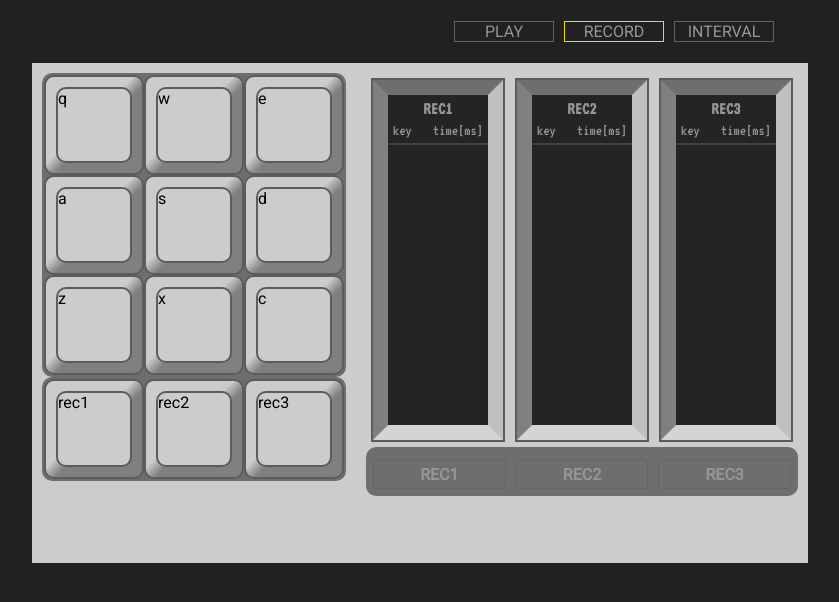
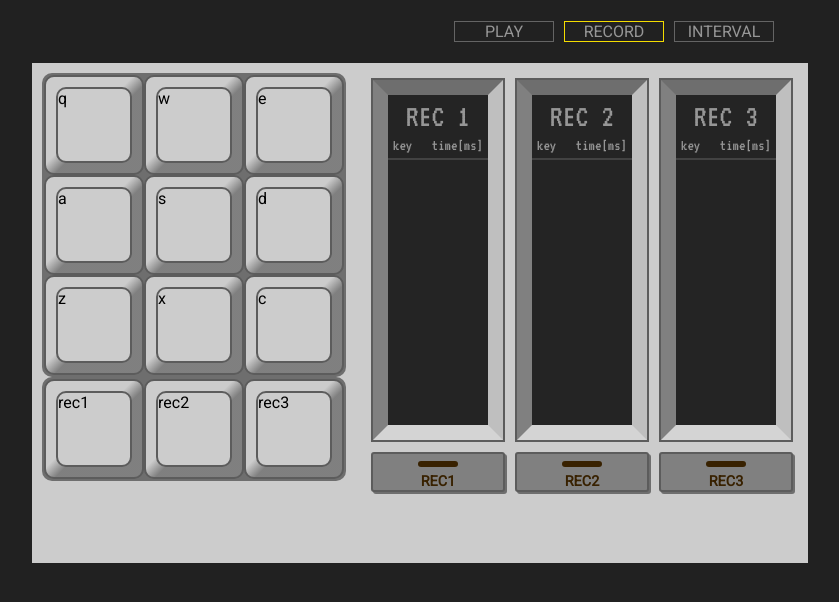
Before and after one commit to christianambukita/drum-pad-simulator, a React (Create React App) app: page / in a window 1280 px wide. Both pictures are taken after a click on the item "RECORD". Shown: the top 602 px of the page, without its empty margins (220-1059 px from the left). Built offline with nearby package versions, Linux system fonts and the light colour scheme.

Commit message:
Add RecBoard buttons retro styling

```diff
--- a/src/components/DrumPads.js
+++ b/src/components/DrumPads.js
@@ -132,12 +132,11 @@ function DrumPads({setDisplay, onGoingMode, intervals, controlMode}) {
     }, [onGoingMode, soundInter, intervals, controlMode])
 
     const pads = Object.keys(audioKeys).map(key =>
-        <div className="pad-container flex-container">
+        <div className="pad-container flex-container" key={key}>
             <div className="pad-border">
                 <div
                     id={key.toLocaleUpperCase()}
                     className={classInactive}
-                    key={key}
                     onClick={() => handleKeypress(key)}
                 >
                     {key}
--- a/src/components/RecBoard.js
+++ b/src/components/RecBoard.js
@@ -5,53 +5,14 @@ import {REC_MODE} from '../actions/actionTypes'
 import styleBender from '../utils'
 import '../css/RecBoard.css'
 
-function objectToControlButtons(object, callback, initClassName){
-
-    return (Object.keys(object).map(key =>    <div
-        id={key.toUpperCase()+'-R'}
-        className={initClassName}
-        key={key}
-        onClick={() => callback(key)}
-    >
-        {key.toUpperCase()}
-    </div>)
-    )
-}
 
 const styleClasses = {
-    active: 'rec-btn rec-btn-active',
-    inactive: 'rec-btn'
+    active: 'rec-btn rec-btn-active flex-container',
+    inactive: 'rec-btn flex-container'
 }
 
 
 function RecBoard({records, recMode, changeRecMode, recPlaying}) {
-    let recordLists = Object.keys(records).map(index =>
-        <div className='list-container'>
-            <h4 className="record-list-name">{index.toUpperCase()}</h4>
-            <div className="space-between list-description">
-                <div>
-                    <p>key</p>
-                </div>
-                <div>
-                    <p>time[ms]</p>
-                </div>
-            </div>
-            <ul className='record-list'>
-                {records[index].map((element, i) =>
-                    <li
-                        id={index+'-'+i}
-                        key={i}
-                        className={i%2?"list-item-2":"list-item-1"}
-                    >
-                        <div className="space-between">
-                            <div>{element.key}</div>
-                            <div>{element.time}</div>
-                        </div>
-                    </li>
-                )}
-        </ul>
-        </div>
-    )
 
 
     useEffect(()=>{
@@ -83,14 +44,53 @@ function RecBoard({records, recMode, changeRecMode, recPlaying}) {
     return(
         <div className='rec-board-container'>
             <div id='rec-board'>
-                {recordLists.map((record, index) =>
-                    <div className="rec-display-border">
-                        <div className="rec-display-shadow" key={index}>{record}</div>
-                    </div>)
+                {
+                    Object.keys(records).map(key =>
+                        <div className="rec-column-container" key={`${key}-list`}>
+                            <div className="rec-display-border" >
+                                <div className="rec-display-shadow" >
+                                    <div className='list-container' >
+                                        <p className="record-list-name" >{key.toUpperCase().replace(/(\d)/, "  $1")}</p>
+                                        <div className="space-between list-description">
+                                            <div>
+                                                <p>key</p>
+                                            </div>
+                                            <div>
+                                                <p>time[ms]</p>
+                                            </div>
+                                        </div>
+                                        <ul className='record-list'>
+                                            {records[key].map((element, i) =>
+                                                <li
+                                                    id={key+'-'+i}
+                                                    key={i}
+                                                    className={i%2?"list-item-2":"list-item-1"}
+                                                >
+                                                    <div className="space-between">
+                                                        <div>{(element.key).toUpperCase()}</div>
+                                                        <div>{element.time}</div>
+                                                    </div>
+                                                </li>
+                                            )}
+                                        </ul>
+                                    </div>
+                                </div>
+                            </div>
+
+                            <div className="rec-btn-container flex-container">
+                                <div
+                                    id={key.toUpperCase()+'-R'}
+                                    className=''
+                                    onClick={() => changeRecMode(key)}
+                                >
+                                    <div className="rec-btn-diode"></div>
+                                    <p className="rec-btn-label">{key.toUpperCase()}</p>
+                                </div>
+                            </div>
+
+                        </div>
+                    )
                 }
-            </div>
-            <div className="drum-pads">
-                {objectToControlButtons(records, changeRecMode, 'rec-btn')}
             </div>
         </div>
     )
--- a/src/components/RecordPads.js
+++ b/src/components/RecordPads.js
@@ -241,12 +241,11 @@ function RecordPads({recMode, setRecord, controlMode, records, recPlaing, setRec
         <div>
             <div className="drum-pads">
                 {Object.keys(recData).map(key =>
-                    <div className="pad-container flex-container">
+                    <div className="pad-container flex-container" key={key}>
                         <div className="pad-border">
                             <div
                                 id={key.toUpperCase()}
                                 className={padClasses.classDisabled}
-                                key={key}
                                 onClick={() => handleKeypress(recData[key].key)}
                             >
                                 {key}
--- a/src/css/RecBoard.css
+++ b/src/css/RecBoard.css
@@ -8,6 +8,10 @@
     --retro-shadow-3: hsl(0, 0%, 83%);
     --retro-display:  hsl(0, 0%, 14%);
     --retro-border:  hsl(0, 0%, 36%);
+    --btn-diode-active: hsl(39, 100%, 50%);
+    --list-item-active: hsl(39, 75%, 50%);
+    --btn-diode-inactive: hsl(35, 100%, 11%);
+    --btn-color-1: hsl(0, 0%, 50%);
 }
 
 
@@ -18,7 +22,7 @@
 .list-description{
     border-bottom: 2px solid rgb(66,66,66);
     padding: 5px;
-    font-size: 1.3em;
+    font-size: 1em;
 }
 
 .list-container{
@@ -28,7 +32,6 @@
     width: 100px;
     height: 330px;
     padding:0px;
-    font-size: 12px;
     background-color: var(--retro-display);
 }
 
@@ -41,8 +44,10 @@
 }
 
 .list-item-playing{
-    background-color: rgb(244, 220, 0);
+    background-color: var(--list-item-active);
+    box-shadow: 0 0 1px 2px var(--btn-diode-active);
     color: black;
+    z-index: 10;
 }
 
 .record-list{
@@ -51,7 +56,10 @@
     list-style: none;
     overflow-y:auto;
     margin:0;
-    font-size: 12px;
+    font-size: 1.1em;
+
+    -ms-overflow-style: none;  /* IE and Edge */
+    scrollbar-width: none;  /* Firefox */
 }
 
 
@@ -59,33 +67,9 @@
     padding-top: 5px;
     margin:0;
     text-align: center;
-    font-size: 1.5em;
+    font-size: 2em;
 }
 
-.rec-btn{
-    font-size: 16px;
-    font-weight: 600;
-    text-align: center;
-    border: 1px solid rgb(100,100,100);
-    flex: 0 0 100px;
-    height: 30px;
-    line-height: 16px;
-    padding-top: 7px;
-    border-radius: 5%;
-    margin: 5px;
-    overflow: hidden;
-    margin-top: 10px;
-}
-
-
-.rec-btn-active{
-    border-color:red;
-    background-color: rgb(66, 66, 66);
-}
-
-.rec-btn:hover{
-    background-color: rgb(66,66,66);
-}
 
 .rec-board-container{
     background-color: rgb(204, 204, 204);
@@ -106,3 +90,55 @@
     border: 2px solid var(--retro-border);
     margin: 5px;
 }
+
+.rec-btn-container{
+    width: 100%;
+    height: 50px;
+    padding: 5px;
+}
+
+.rec-btn-diode{
+    width: 40px;
+	height: 6px;
+	background: var(--btn-diode-inactive);
+	border-radius: 4px;
+}
+
+.rec-btn-label {
+    margin: 0;
+}
+
+.rec-btn-active > .rec-btn-diode {
+	background: var(--btn-diode-active);
+    box-shadow: 0px 0px 2px 1px var(--btn-diode-active);
+}
+.rec-btn-active > .rec-btn-label{
+    text-shadow: 0px 0px 2px var(--btn-diode-active);
+}
+
+.rec-btn-active {
+	box-shadow: none !important;
+	transform: scale(0.98) !important;
+    color:  var(--btn-diode-active) !important;
+}
+
+.rec-btn:hover{
+    /* transform: scale(0.95); */
+}
+
+.rec-btn{
+    color: var(--btn-diode-inactive);
+    font-size: .9em;
+    font-weight: 900;
+    box-sizing: border-box;
+    width: 100%;
+    height: 100%;
+	background: var(--btn-color-1);
+	border: 2px solid var(--retro-border);
+	border-radius: 3px;
+	box-shadow: 2px 2px var(--retro-shadow-0);
+    flex-direction: column;
+    justify-content: space-between;
+	padding-top: 7px;
+    cursor: pointer;
+}
--- a/src/index.css
+++ b/src/index.css
@@ -3,8 +3,14 @@ body {
   font-family: -apple-system, BlinkMacSystemFont, 'Segoe UI', 'Roboto', 'Oxygen',
     'Ubuntu', 'Cantarell', 'Fira Sans', 'Droid Sans', 'Helvetica Neue',
     sans-serif;
-  -webkit-font-smoothing: antialiased;
-  -moz-osx-font-smoothing: grayscale;
+
+
+  -webkit-touch-callout: none; /* iOS Safari */
+    -webkit-user-select: none; /* Safari */
+     -khtml-user-select: none; /* Konqueror HTML */
+       -moz-user-select: none; /* Old versions of Firefox */
+        -ms-user-select: none; /* Internet Explorer/Edge */
+            user-select: none;
 }
 
 code {
```
